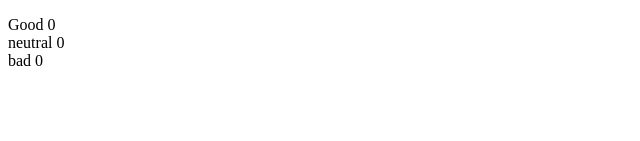
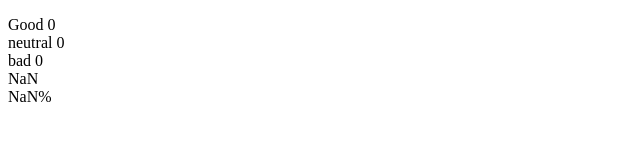
Before and after one commit to Ji-One1/fso, a React (Create React App) app in the folder part1/: page / in a window 1280 px wide. Shown: the part 165-306 px from the top of the page, without its empty margins (0-640 px from the left). Built offline with nearby package versions, Linux system fonts and the light colour scheme.

Commit message:
finish 1.7

```diff
--- a/part1/src/App.js
+++ b/part1/src/App.js
@@ -9,6 +9,16 @@ const Button = ({handleClick, text}) => {
 
 const Part = ({text, stat}) => <div>{text} {stat}</div>
 
+const Statistics = ({good, neutral, bad}) => {
+  const totalTerms = good + neutral + bad
+  const round = (num) => Math.round(num * 100) / 100
+
+return(
+<div>
+  <div> {round((good - bad)/ totalTerms) } </div>
+  <div>{round(good/ totalTerms) * 100}% </div>
+</div>
+)}
 
 
 
@@ -30,6 +40,7 @@ const App = () => {
         <Part text={'Good'} stat={good} />
         <Part text={'neutral'} stat={neutral} />
         <Part text={'bad'} stat={bad} />
+        <Statistics good={good} neutral={neutral} bad={bad} />
 
     </div>
   )
```
Lines whose indentation alone changed are shown as unchanged.
